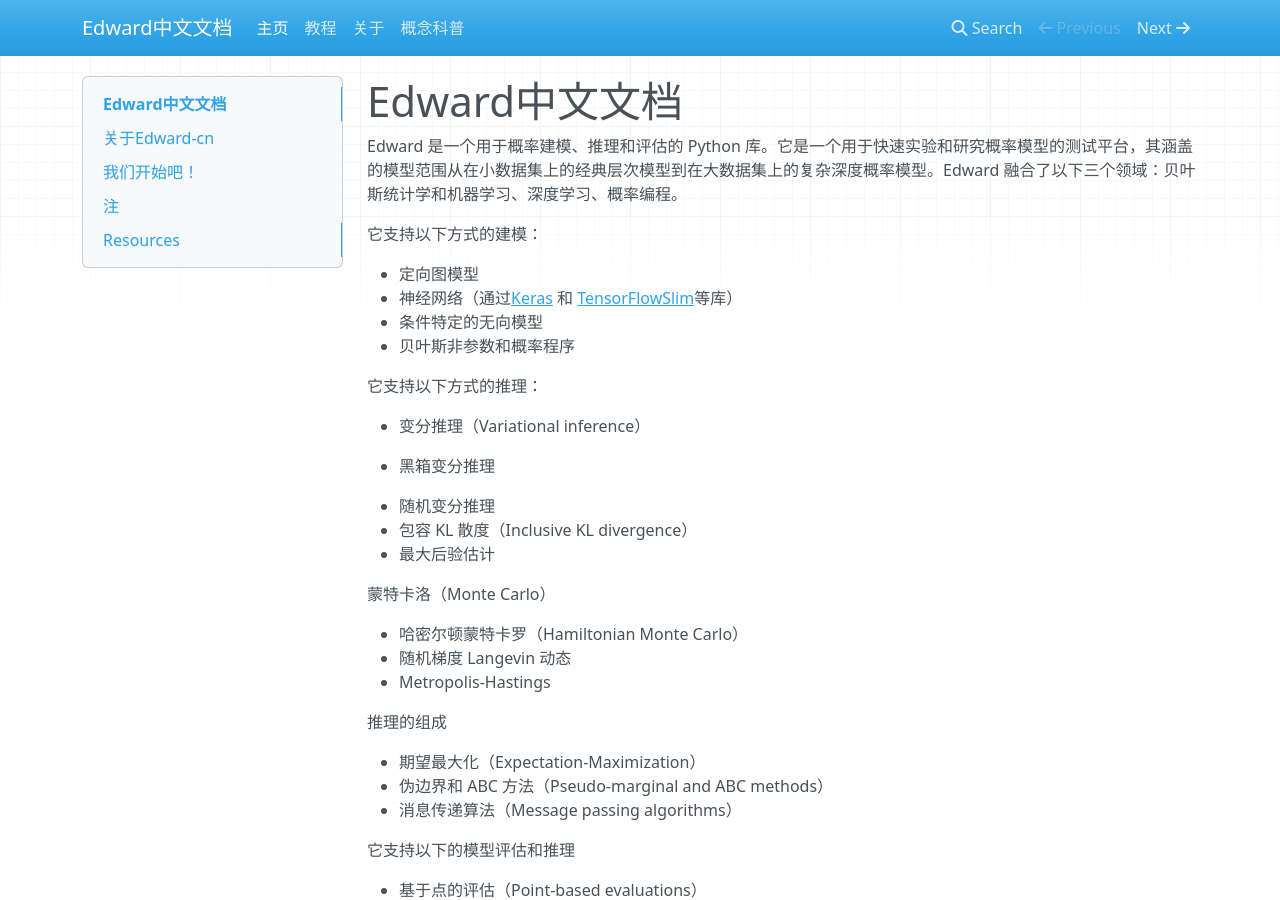
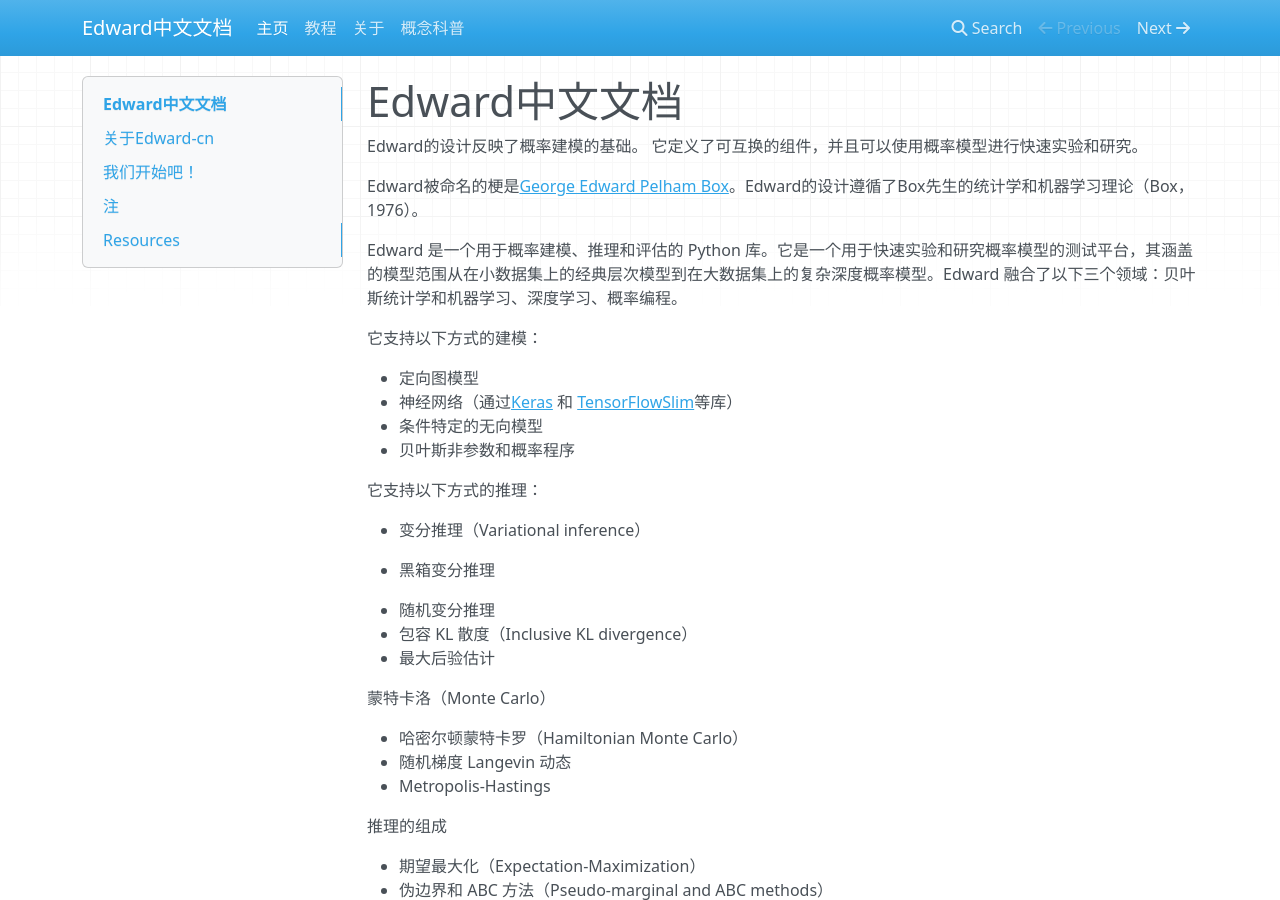
Before and after one commit to limberc/Ed-cn, an MkDocs documentation site: the page built from docs/index.md, in a window 1280 px wide and 900 px high. Built offline with MkDocs 1.6.1, drawn with Linux system fonts in a browser that asks for light colours; nearby versions of some CDN libraries; old or Windows-style settings are respelled for this version of MkDocs.

Commit message:
Edward梗的由来

```diff
--- a/docs/index.md
+++ b/docs/index.md
@@ -1,4 +1,8 @@
 # Edward中文文档
+
+Edward的设计反映了概率建模的基础。 它定义了可互换的组件，并且可以使用概率模型进行快速实验和研究。
+
+Edward被命名的梗是[George Edward Pelham Box](https://en.wikipedia.org/wiki/George_E._P._Box)。Edward的设计遵循了Box先生的统计学和机器学习理论（Box，1976）。
 
 Edward 是一个用于概率建模、推理和评估的 Python 库。它是一个用于快速实验和研究概率模型的测试平台，其涵盖的模型范围从在小数据集上的经典层次模型到在大数据集上的复杂深度概率模型。Edward 融合了以下三个领域：贝叶斯统计学和机器学习、深度学习、概率编程。
 
```
